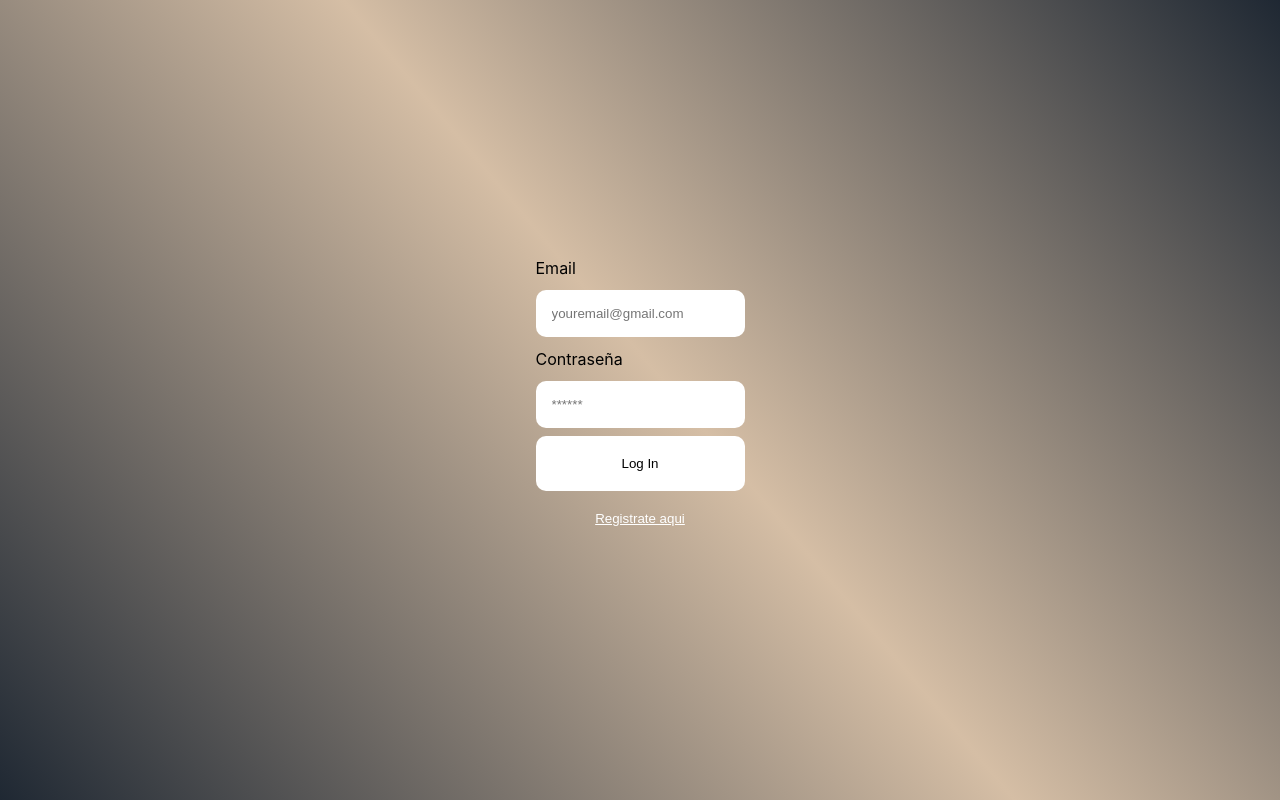
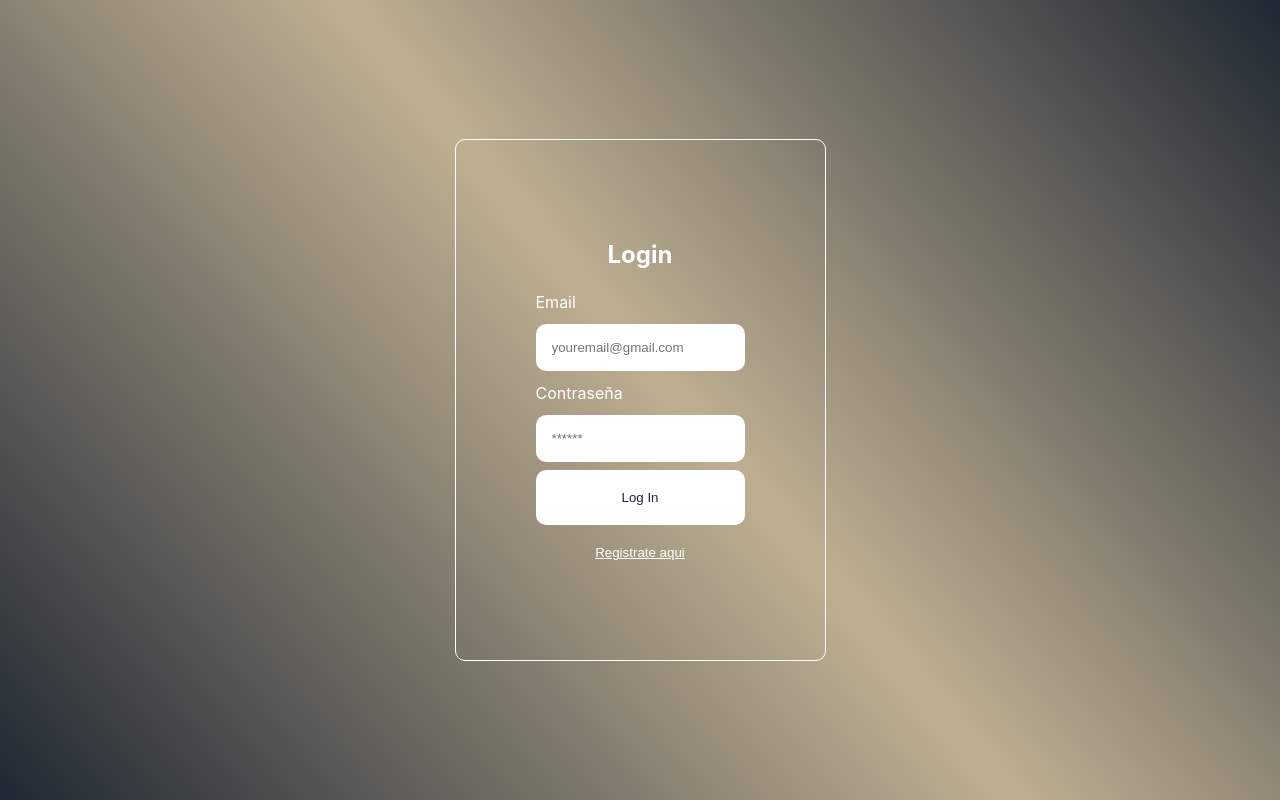
Before and after one commit to tomasbriones/rampage_lab, a React (Create React App) app in the folder lab/: page / in a window 1280 px wide. Built offline with nearby package versions, Linux system fonts and the light colour scheme.

Commit message:
css ajustes

```diff
--- a/lab/src/App.css
+++ b/lab/src/App.css
@@ -4,13 +4,24 @@
   min-height: 100vh;
   align-items: center;
   justify-content: center;
-  background-image: linear-gradient(950deg,#1F2833,#D5BEA5 48%,#1F2833);
+  color: white;
+  background-image: linear-gradient(950deg,#1F2833,#BFAF92 48%,#1F2833);
 }
 
-.auth-form.container, .login-form, .register-form {
+.auth-form-container, .login-form, .register-form {
   display: flex;
   flex-direction: column;
 }
+
+@media screen and (min-width: 640px){
+  .auth-form-container {
+    padding: 5rem;
+    border: 1px solid white;
+    border-radius: 10px;
+    margin: 0.5rem;
+  }
+}
+
 
 label {
   align-items: center;
@@ -31,6 +42,7 @@ button {
   padding: 20px;
   border-radius: 10px;
   cursor: pointer;
+  color: #1F2833;
 }
 
 .link-btn {
--- a/lab/src/Login.jsx
+++ b/lab/src/Login.jsx
@@ -12,6 +12,7 @@ export const Login = (props) => {
 
     return (
         <div className="auth-form-container">
+            <h2>Login</h2>
             <form className="login-form" onSubmit={handleSubmit}>
                 <label htmlFor="email">Email</label>
                 <input value= {email} onChange={(e) => setEmail(e.target.value)} type="email" placeholder="youremail@gmail.com" id="email" name="email" />
--- a/lab/src/Register.jsx
+++ b/lab/src/Register.jsx
@@ -13,6 +13,7 @@ export const Register = (props) => {
 
     return (
         <div className="auth-form-container">
+            <h2>Register</h2>
             <form className="register-form" onSubmit={handleSubmit}>
                 <label htmlFor="Name">Nombre</label>
                 <input value= {name} onChange={(e) => setName(e.target.value)} type="name" placeholder="tu nombre aqui" id="name" name="name" />
```
